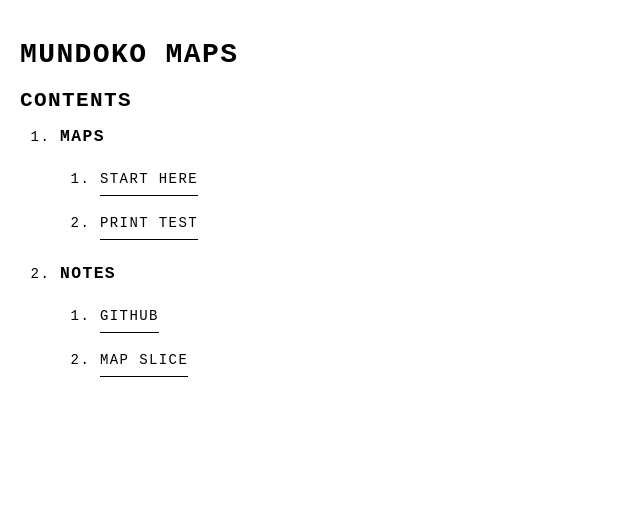
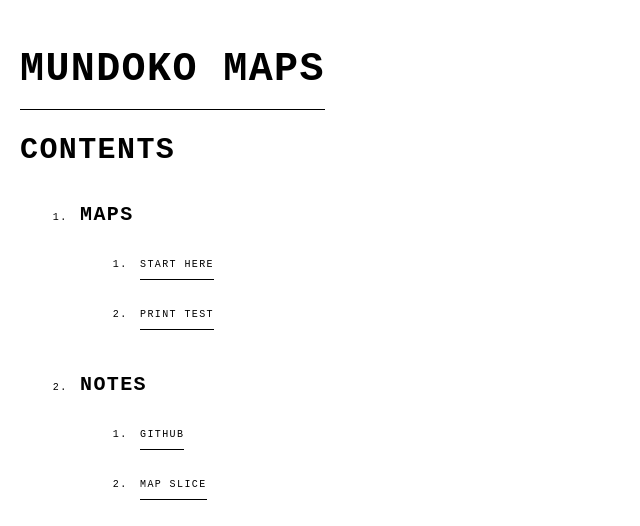
Before and after one commit to LL782/mundoko-maps, a Next.js app in the folder app/: page / in a window 1280 px wide. Shown: the top 526 px of the page, without its empty margins (0-640 px from the left). Built offline with nearby package versions, Linux system fonts and the light colour scheme.

Commit message:
Share DocumentationLayout

```diff
--- a/app/MapSlice/MapSlice.module.css
+++ b/app/UI/DocumentationLayout.module.css
@@ -15,6 +15,11 @@
   display: inline-block;
   padding-bottom: 9rem;
   border-bottom: 1rem solid black;
+}
+
+.header a:hover,
+.header a:focus {
+  background-color: #7affaa33;
 }
 
 .page h2 {
--- /dev/null
+++ b/app/UI/DocumentationLayout.tsx
@@ -0,0 +1,17 @@
+import Link from "next/link";
+import { ReactNode } from "react";
+import style from "./DocumentationLayout.module.css";
+
+interface Props {
+  article: ReactNode;
+}
+export const DocumentationLayout = ({ article }: Props) => (
+  <main className={style.page}>
+    <h1 className={style.header}>
+      <Link href="/">
+        <a href="/">Mundoko Maps</a>
+      </Link>
+    </h1>
+    <article>{article}</article>
+  </main>
+);
--- a/app/Website/ContentsPage.module.css
+++ b/app/Website/ContentsPage.module.css
@@ -1,7 +1,3 @@
-.main {
-  padding: 20rem;
-}
-
 .list {
   line-height: 1;
 }
--- a/app/Website/ContentsPage.tsx
+++ b/app/Website/ContentsPage.tsx
@@ -1,9 +1,11 @@
 import Link from "next/link";
+import { DocumentationLayout } from "../UI/DocumentationLayout";
 import style from "./ContentsPage.module.css";
 
 export const ContentsPage = () => (
-  <main className={style.main}>
-    <h1>Mundoko Maps</h1>
+  <DocumentationLayout
+    article={
+      <>
         <h2>Contents</h2>
         <ol className={style.list}>
           <li>
@@ -21,7 +23,9 @@ export const ContentsPage = () => (
             <h3>Notes</h3>
             <ol>
               <li>
-            <Link href="https://github.com/LL782/mundoko-maps/">GitHub</Link>
+                <Link href="https://github.com/LL782/mundoko-maps/">
+                  GitHub
+                </Link>
               </li>
               <li>
                 <Link href="/map-slice">Map Slice</Link>
@@ -29,5 +33,7 @@ export const ContentsPage = () => (
             </ol>
           </li>
         </ol>
-  </main>
+      </>
+    }
+  />
 );
```
Also changed, not shown: app/MapSlice/index.tsx (+9 -15 lines). Lines whose indentation alone changed are shown as unchanged.
